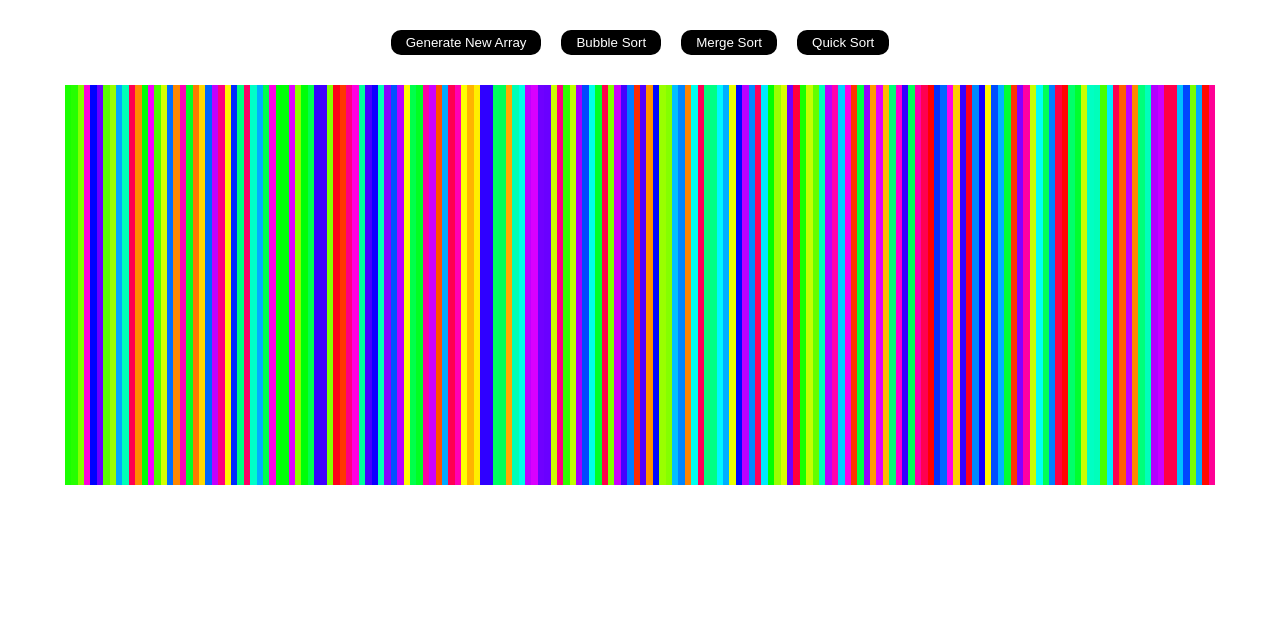
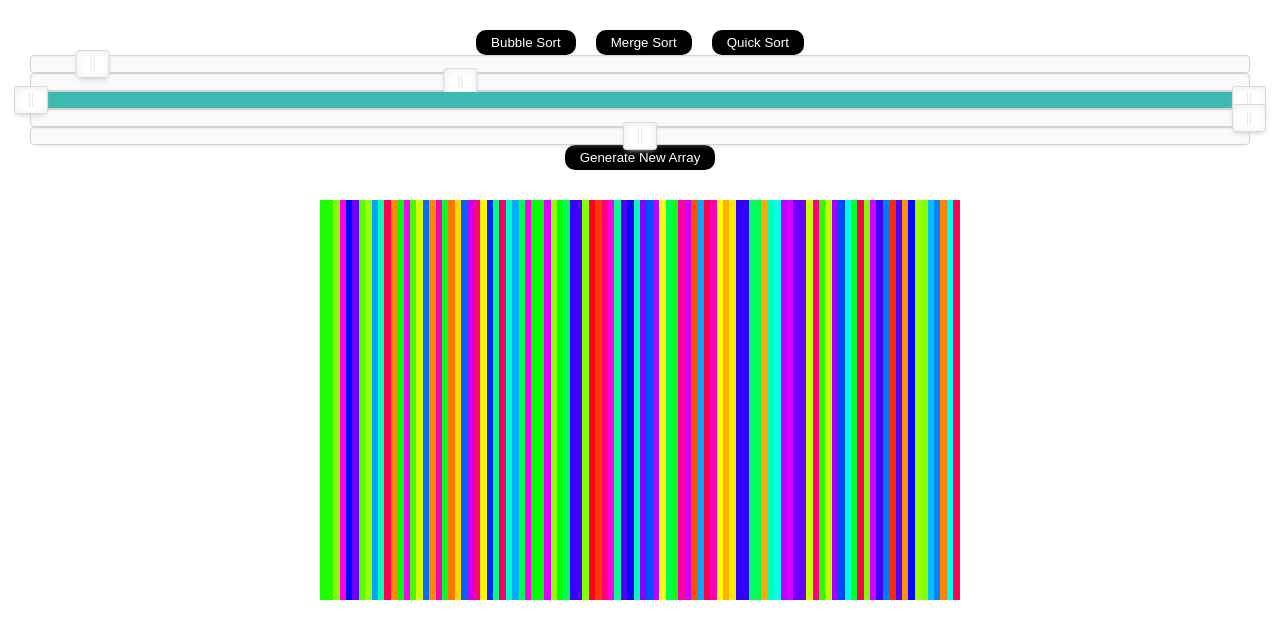
Before and after one commit to gabinorsworthy/color-sort, a React (Create React App) app: page / in a window 1280 px wide. Shown: the top 638 px of the page. Built offline with nearby package versions, Linux system fonts and the light colour scheme.

Commit message:
user input sliders

```diff
--- a/package.json
+++ b/package.json
@@ -6,6 +6,7 @@
     "@testing-library/jest-dom": "^4.2.4",
     "@testing-library/react": "^9.5.0",
     "@testing-library/user-event": "^7.2.1",
+    "nouislider": "^14.6.0",
     "react": "^16.13.1",
     "react-dom": "^16.13.1",
     "react-scripts": "3.4.1"
--- a/src/ColorSort/ColorSort.jsx
+++ b/src/ColorSort/ColorSort.jsx
@@ -1,5 +1,7 @@
-import React from 'react';
-import './ColorSort.css';
+import React from 'react'
+import noUiSlider from 'nouislider'
+import './ColorSort.css'
+import 'nouislider/distribute/nouislider.css'
 import {getBubbleSortAnimations} from '../sortingAlgorithms/bubbleSort.js'
 import {getQuickSortAnimations} from '../sortingAlgorithms/quickSort.js'
 import {getMergeSortAnimations} from '../sortingAlgorithms/mergeSort.js'
@@ -10,28 +12,107 @@ export default class ColorSort extends React.Component {
 
         this.state = {
             array: [],
-            styleArray: []
+            styleArray: [],
+            speed: 5,
+            saturation: 1,
+            lightness: .5
         };
     }
 
     componentDidMount() {
         this.resetArray();
+
+
+        // create input sliders
+        var speedSlider = document.getElementById('speedSlider');
+        var sizeSlider = document.getElementById('sizeSlider');
+        var hueSlider = document.getElementById('hueSlider');
+        var saturationSlider = document.getElementById('saturationSlider');
+        var lightnessSlider = document.getElementById('lightnessSlider');
+
+        noUiSlider.create(speedSlider, {
+            start:[5],
+            step: 5,
+            range: {
+                'min': 1,
+                'max': 100
+            }
+        })
+
+        noUiSlider.create(sizeSlider, {
+            start:[100],
+            step: 1,
+            range: {
+                'min': 2,
+                'max': 280
+            }
+        })
+
+        noUiSlider.create(hueSlider, {
+            start:[0, 360],
+            step: 1,
+            connect: true,
+            range: {
+                'min': 0,
+                'max': 360
+            }
+        })
+
+        noUiSlider.create(saturationSlider, {
+            start:[1],
+            step: .01,
+            range: {
+                'min': 0,
+                'max': 1
+            }
+        })
+
+        noUiSlider.create(lightnessSlider, {
+            start:[.5],
+            step: .01,
+            range: {
+                'min': 0,
+                'max': 1
+            }
+        })
     }
 
     resetArray() {
+        var speed = 5;
+        var size = 100;
+        var hue = [0, 360];
+        var saturation = 1;
+        var lightness = .5;
+
+        // set values based on input sliders
+        if (this.state.array.length > 0) {
+            console.log('update');
+            var speedSlider = document.getElementById('speedSlider');
+            var sizeSlider = document.getElementById('sizeSlider');
+            var hueSlider = document.getElementById('hueSlider');
+            var saturationSlider = document.getElementById('saturationSlider');
+            var lightnessSlider = document.getElementById('lightnessSlider');
+
+            speed = Number(speedSlider.noUiSlider.get());
+            size = Number(sizeSlider.noUiSlider.get());
+            hue = [Number(hueSlider.noUiSlider.get()[0]), Number(hueSlider.noUiSlider.get()[1])];
+            saturation = Number(saturationSlider.noUiSlider.get());
+            lightness = Number(lightnessSlider.noUiSlider.get());
+        }
+
         const array = [];
         const styleArray = [];
         const arrayBars = document.getElementsByClassName('array-bar');
 
         // creates an array of 180 items (fits well to screen)
-        for (let i = 0; i < 180; i ++) {
+        for (let i = 0; i < size; i ++) {
 
             // gets random, valid hue
-            var randomHue = randomInt(0, 360);
+            var randomHue = randomInt(hue[0], hue[1]);
             array.push(randomHue);
 
             // converts hsl value to array of rgb values
-            var rgb = hsl_to_rgb(randomHue, 1, .5);
+            var rgb = hsl_to_rgb(randomHue, saturation, lightness);
 
             // add color and width to style array
             // used to create the new bars
@@ -49,7 +130,9 @@ export default class ColorSort extends React.Component {
             }
         }
 
-        this.setState({array, styleArray});
+        this.setState({array, styleArray, speed, saturation, lightness});
+
+
     }
 
 
@@ -58,7 +141,9 @@ export default class ColorSort extends React.Component {
 
     bubbleSort() {
         const animations = getBubbleSortAnimations(this.state.array);
+        const speed = this.state.speed;
 
+        // disable buttons while sort is happening
         const elements = document.getElementsByTagName('button');
         for (let j = 0; j < elements.length; j++) {
             elements[j].disabled = true;
@@ -88,27 +173,28 @@ export default class ColorSort extends React.Component {
                 else{
                     barOneStyle.height = '50vh';
                 }
-            }, i * 5);
+            }, i * speed);
         }
 
+        // enable buttons again
         setTimeout(() => {
             for (let j = 0; j < elements.length; j++) {
                 elements[j].disabled = false;
                 elements[j].style.cursor = `pointer`;
             }
-        }, animations.length * 5)
+        }, animations.length * speed)
     }
 
     mergeSort() {
         const animations = getMergeSortAnimations(this.state.array);
+        const speed = this.state.speed;
 
-
+        // disable buttons while sort is running
         const elements = document.getElementsByTagName('button');
         for (let j = 0; j < elements.length; j++) {
             elements[j].disabled = true;
             elements[j].style.cursor = `not-allowed`;
         }
-
 
         for (let i = 0; i < animations.length; i++) {
             const arrayBars = document.getElementsByClassName('array-bar');
@@ -142,24 +228,27 @@ export default class ColorSort extends React.Component {
                 }
                 // change color at current location being filled
                 else if (animationTask === 'changeColor') {
-                    const newColor = hsl_to_rgb(animations[i][2], 1, .5);
+                    const newColor = hsl_to_rgb(animations[i][2], this.state.saturation, this.state.lightness);
 
                     barOneStyle.backgroundColor = `rgb(${newColor[0]}, ${newColor[1]}, ${newColor[2]})`;
                 }
-            }, i * 5);
+            }, i * speed);
         }
 
+        // enable buttons again
         setTimeout(() => {
             for (let j = 0; j < elements.length; j++) {
                 elements[j].disabled = false;
                 elements[j].style.cursor = `pointer`;
             }
-        }, animations.length * 5)
+        }, animations.length * speed)
     }
 
     quickSort() {
         const animations = getQuickSortAnimations(this.state.array);
+        const speed = this.state.speed;
 
+        // disable buttons while sort is running
         const elements = document.getElementsByTagName('button');
         for (let j = 0; j < elements.length; j++) {
             elements[j].disabled = true;
@@ -207,25 +296,32 @@ export default class ColorSort extends React.Component {
                     barOneStyle.height = '50vh';
                     barTwoStyle.height = '80vh';
                 }
-            }, i * 5);
+            }, i * speed);
         }
 
+        // enable buttons again
         setTimeout(() => {
             for (let j = 0; j < elements.length; j++) {
                 elements[j].disabled = false;
                 elements[j].style.cursor = `pointer`;
             }
-        }, animations.length * 5)
+        }, animations.length * speed)
     }
 
     render() {
         return (
             <>
                 <div className="tool-bar">
-                    <button onClick={() => this.resetArray()}>Generate New Array</button>
                     <button onClick={() => this.bubbleSort()}>Bubble Sort</button>
                     <button onClick={() => this.mergeSort()}>Merge Sort</button>
                     <button onClick={() => this.quickSort()}>Quick Sort</button>
+
+                    <div id="speedSlider"></div>
+                    <div id="sizeSlider"></div>
+                    <div id="hueSlider"></div>
+                    <div id="saturationSlider"></div>
+                    <div id="lightnessSlider"></div>
+                    <button onClick={() => this.resetArray()}>Generate New Array</button>
                 </div>
 
                 <div className="bar-container">
```
Also changed, not shown: 1 other file (tests, documents, lock files or other folders).
